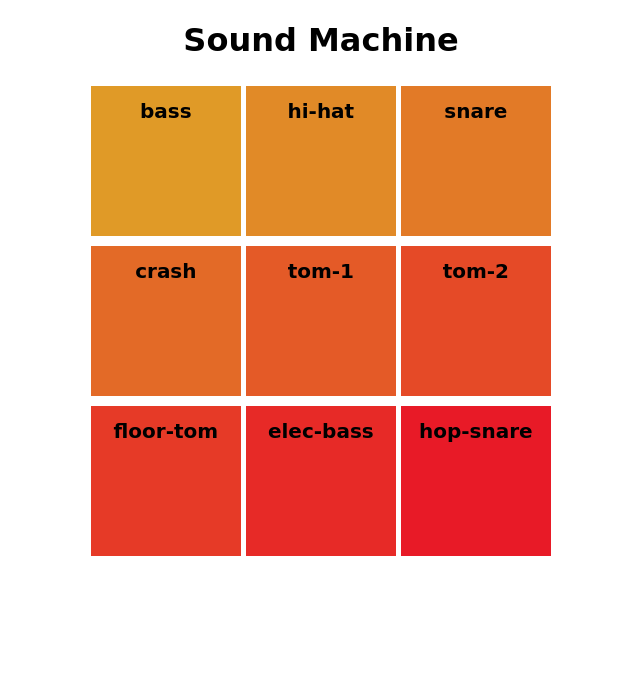
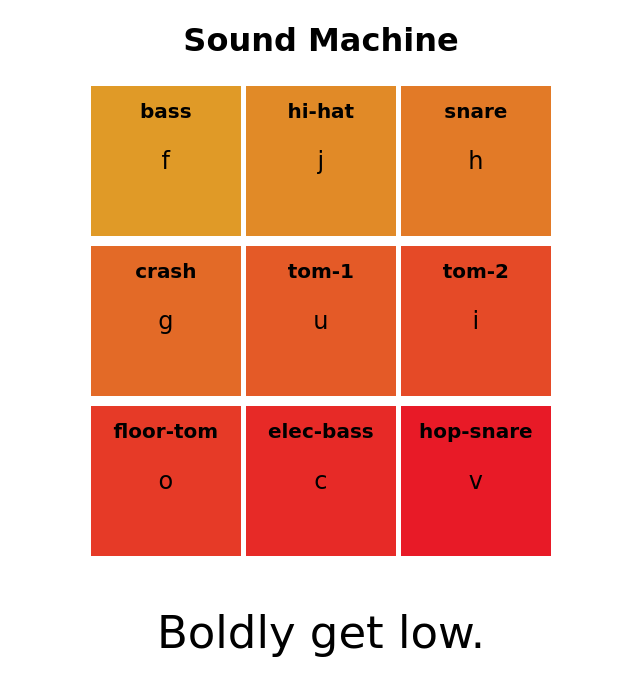
Before and after one commit to todddrinkwater/sound-machine, an Electron app: page index.html in a window 1050 px wide. Shown: the whole page, without its empty margins (204-844 px from the left). Drawn offline with Linux system fonts and the light colour scheme; a web font is replaced by a local one.

Commit message:
center items on startuo

```diff
--- a/index.html
+++ b/index.html
@@ -45,6 +45,7 @@
         </div>
       </div>
     </div>
+    <p id="footer-text">Boldly get low.</p>
   </body>
   <script src="js/index.js"></script>
 </html>
--- a/js/index.js
+++ b/js/index.js
@@ -2,7 +2,7 @@ var soundButtons = document.querySelectorAll('.button')
 
 random = ['applause', 'ba-dum-tsss', 'burp', 'crowd-laughing', 'fart', 'money', 'sad-trombone']
 drums = ['bass', 'hi-hat', 'snare', 'crash', 'tom-1', 'tom-2', 'floor-tom', 'elec-bass', 'hop-snare']
-keys = ['f', 'j', 'h', 'g', 'u', 'i', 'o', 'c', 'v'  ]
+keys = ['f', 'j', 'h', 'g', 'u', 'i', 'o', 'c', 'v']
 
 setButtons(drums)
 
@@ -30,6 +30,7 @@ function setButtons(type){
 
       var soundName = soundButton.getAttribute("value")
       var appendNew = soundButton.appendChild(header).appendChild(title)
+      var appendPara = soundButton.appendChild(keyHelper).appendChild(keyHelperText)
 
       soundName != undefined ? prepareButton(soundButton, soundName, keys[i], color, "drums") : ''
   }
@@ -50,7 +51,7 @@ function prepareButton(buttonEl, soundName, key, color, type){
 }
 
 function createKeyPressEvent(setKey, audio, color, buttonEl){
-  window.addEventListener("keydown", function (event) {
+  window.addEventListener("keydown", function(event) {
     if(event.key == setKey){
       buttonEl.style.backgroundColor = "#e0dede";
       audio.currentTime = 0;
--- a/main.css
+++ b/main.css
@@ -22,6 +22,11 @@ h1 {
   font-weight: bolder;
 }
 
+.button p {
+  text-align: center;
+  font-size: 24px;
+}
+
 .row {
   display: flex;
   margin: auto;
@@ -31,3 +36,8 @@ h1 {
 .control {
   margin:auto;
 }
+
+#footer-text {
+  font-size: 45px;
+  text-align: center;
+}
--- a/main.js
+++ b/main.js
@@ -9,8 +9,8 @@ let win
 function createWindow () {
   // Create the browser window.
   win = new BrowserWindow({
-    width: 800,
-    height: 600,
+    width: 1050,
+    height: 700,
     titleBarStyle: 'hidden',
     frame: false
   })
@@ -23,7 +23,7 @@ function createWindow () {
   }))
 
   // Open the DevTools.
-  win.webContents.openDevTools()
+  // win.webContents.openDevTools()
 
   // Emitted when the window is closed.
   win.on('closed', () => {
```
